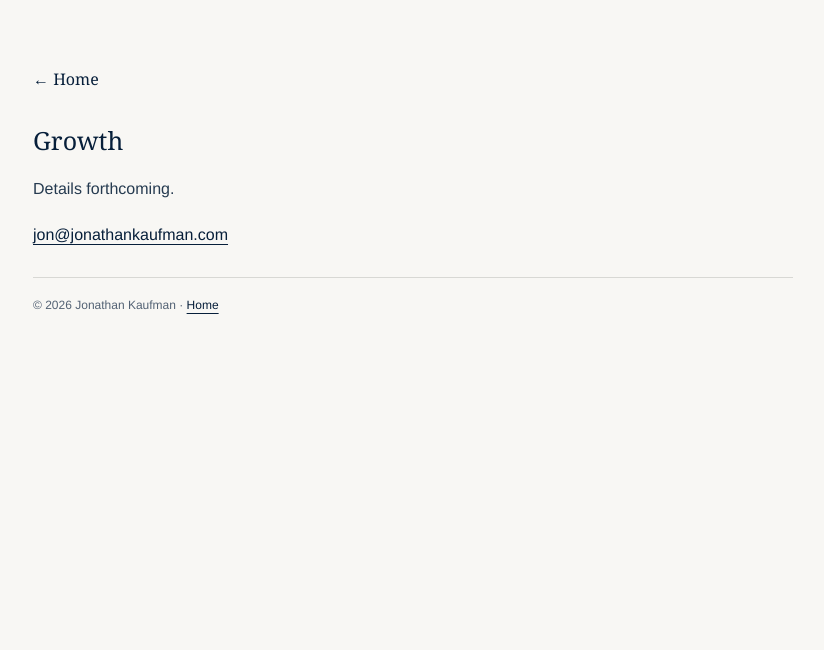
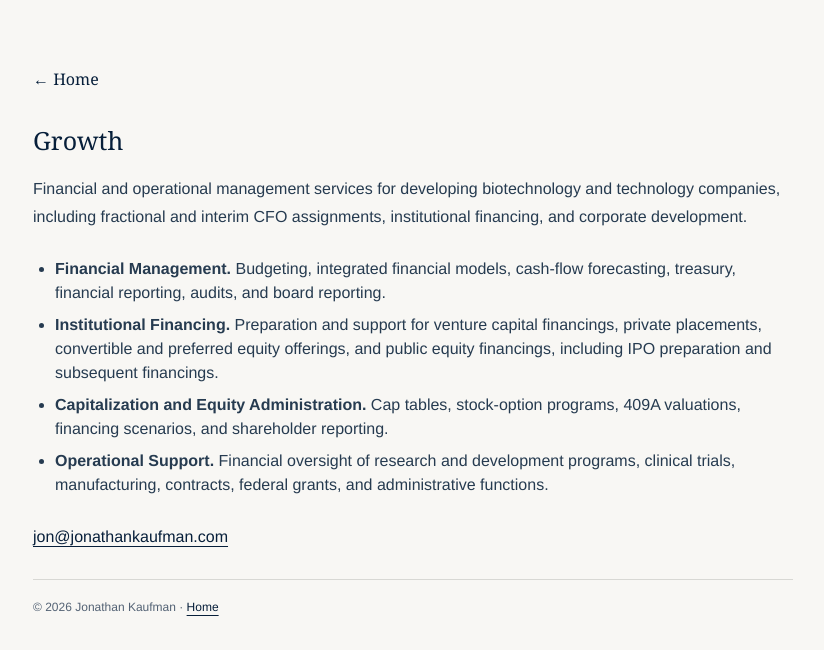
Before and after one commit to jonathak/jonathankaufman.com, a plain HTML site: page growth.html in a window 1280 px wide. Shown: the whole page, without its empty margins (227-1051 px from the left). Drawn offline with Linux system fonts and the light colour scheme.

Commit message:
Draft growth services from CFO experience

```diff
--- a/growth.html
+++ b/growth.html
@@ -13,6 +13,9 @@
     main { width:min(760px,calc(100% - 44px)); margin:0 auto; padding:65px 0 60px; }
     h1 { font-family:Georgia,"Times New Roman",serif; color:var(--navy); font-weight:400; line-height:1.3; font-size:25px; margin:30px 0 18px; }
     p { margin:0 0 18px; }
+    section { padding:8px 0 18px; }
+    ul { padding-left:22px; margin:0 0 8px; }
+    li { line-height:1.5; margin-bottom:8px; }
     a { color:var(--navy); text-underline-offset:4px; }
     .back { text-decoration:none; font-family:Georgia,"Times New Roman",serif; }
     .back:hover { text-decoration:underline; }
@@ -23,7 +26,15 @@
   <main>
     <header><a class="back" href="/">← Home</a></header>
     <h1>Growth</h1>
-    <p>Details forthcoming.</p>
+    <p>Financial and operational management services for developing biotechnology and technology companies, including fractional and interim CFO assignments, institutional financing, and corporate development.</p>
+    <section aria-label="Growth services">
+      <ul>
+        <li><strong>Financial Management.</strong> Budgeting, integrated financial models, cash-flow forecasting, treasury, financial reporting, audits, and board reporting.</li>
+        <li><strong>Institutional Financing.</strong> Preparation and support for venture capital financings, private placements, convertible and preferred equity offerings, and public equity financings, including IPO preparation and subsequent financings.</li>
+        <li><strong>Capitalization and Equity Administration.</strong> Cap tables, stock-option programs, 409A valuations, financing scenarios, and shareholder reporting.</li>
+        <li><strong>Operational Support.</strong> Financial oversight of research and development programs, clinical trials, manufacturing, contracts, federal grants, and administrative functions.</li>
+      </ul>
+    </section>
     <p><a href="mailto:jon@jonathankaufman.com">jon@jonathankaufman.com</a></p>
     <footer>© 2026 Jonathan Kaufman · <a href="/">Home</a></footer>
   </main>
```
